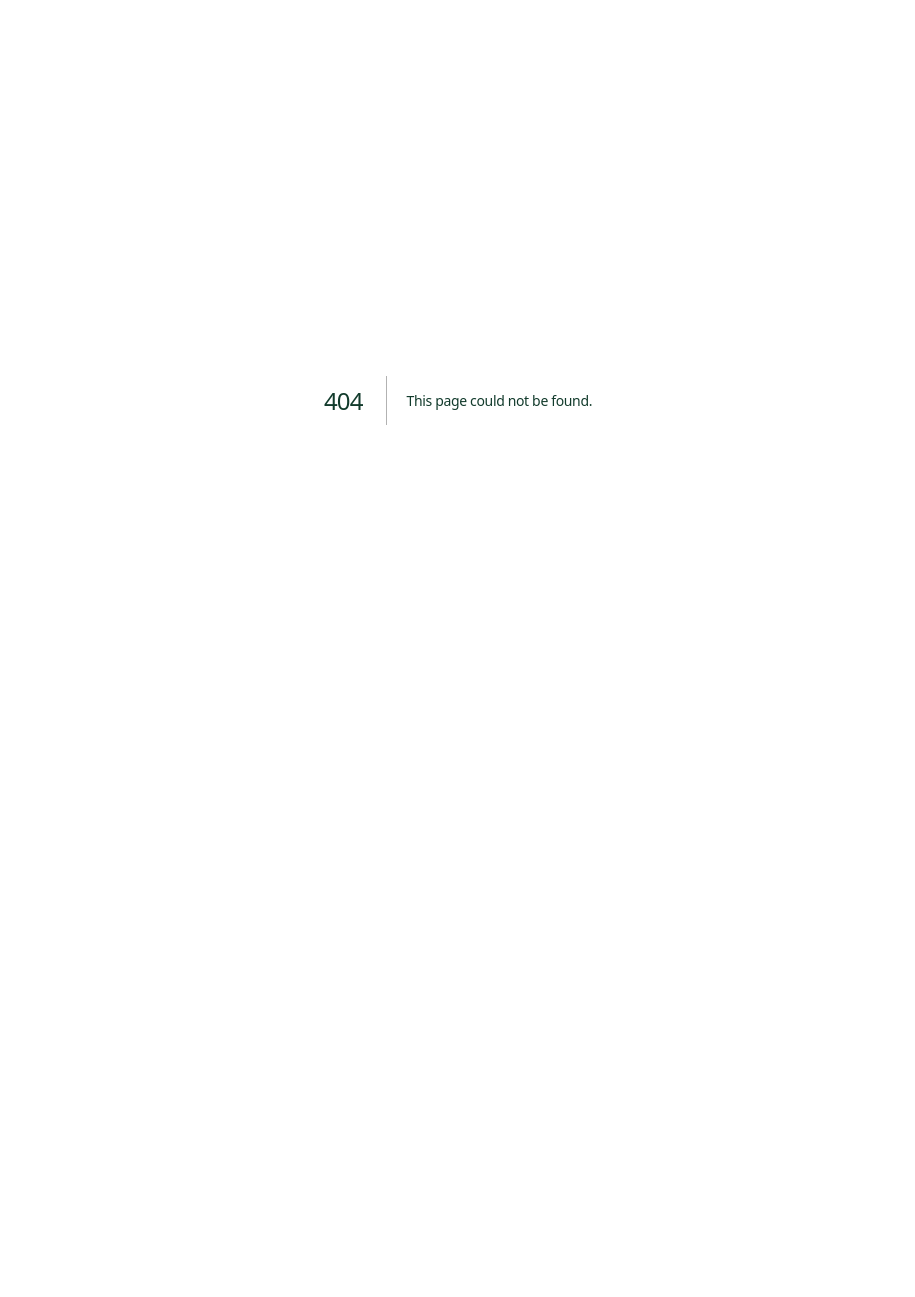
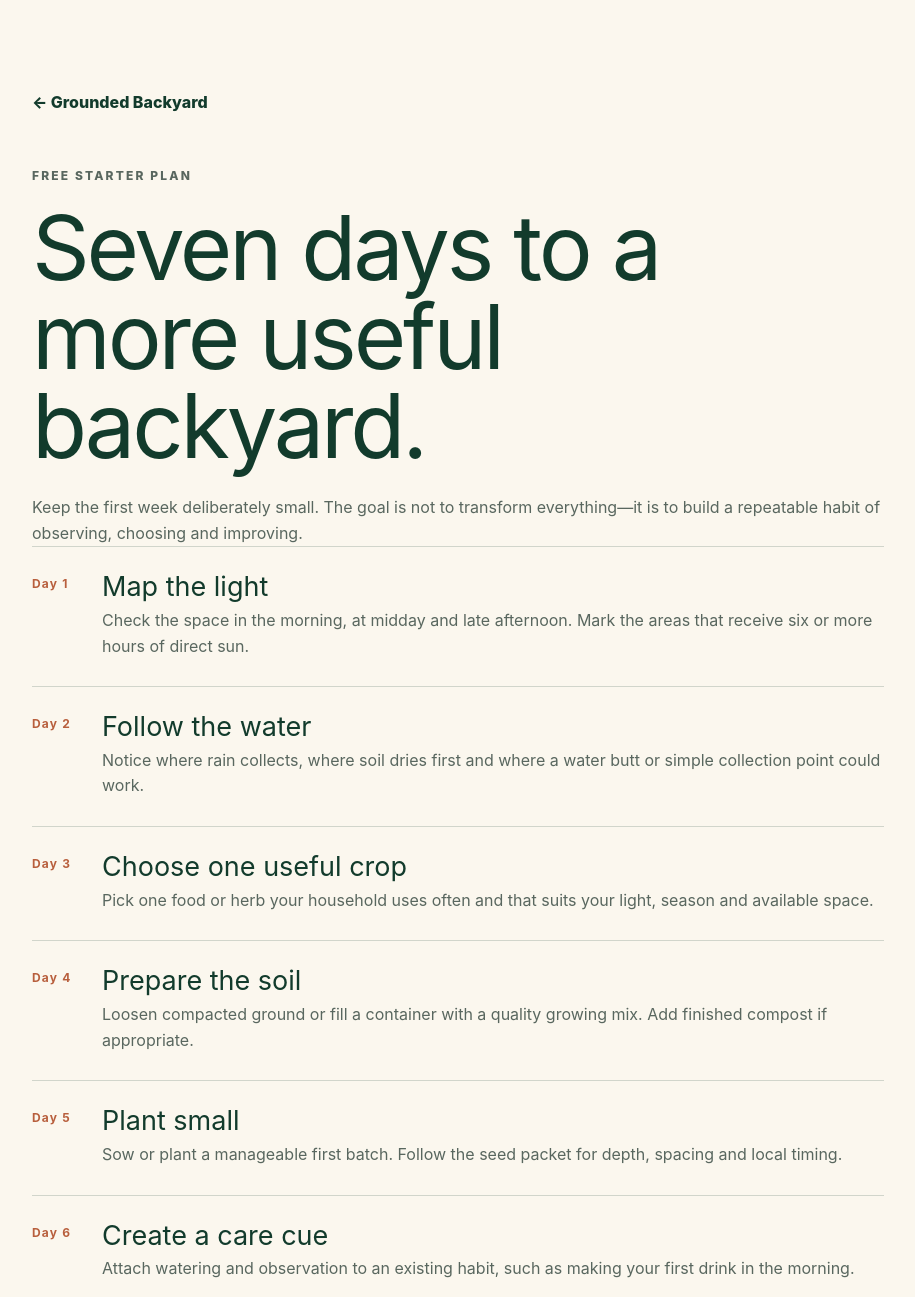
Before and after one commit to davidoctuk-ai/grounded-backyard-guide, a Next.js app: page /starter-plan in a window 1280 px wide. Before the commit this address had no page. Shown: the top 1297 px of the page, without its empty margins (182-1097 px from the left). Before the commit the page ends 800 px from the top, so only its background shows below. Built offline with nearby package versions, Linux system fonts and the light colour scheme.

Commit message:
Add Grounded starter-plan page

```diff
--- /dev/null
+++ b/app/starter-plan/page.tsx
@@ -0,0 +1,22 @@
+import Link from "next/link";
+
+const days = [
+  ["Day 1", "Map the light", "Check the space in the morning, at midday and late afternoon. Mark the areas that receive six or more hours of direct sun."],
+  ["Day 2", "Follow the water", "Notice where rain collects, where soil dries first and where a water butt or simple collection point could work."],
+  ["Day 3", "Choose one useful crop", "Pick one food or herb your household uses often and that suits your light, season and available space."],
+  ["Day 4", "Prepare the soil", "Loosen compacted ground or fill a container with a quality growing mix. Add finished compost if appropriate."],
+  ["Day 5", "Plant small", "Sow or plant a manageable first batch. Follow the seed packet for depth, spacing and local timing."],
+  ["Day 6", "Create a care cue", "Attach watering and observation to an existing habit, such as making your first drink in the morning."],
+  ["Day 7", "Review and record", "Write down what changed, what you noticed and the single next improvement worth making."],
+];
+
+export default function StarterPlan() {
+  return <main className="starter">
+    <Link className="back" href="/">← Grounded Backyard</Link>
+    <p className="eyebrow">Free starter plan</p><h1>Seven days to a more useful backyard.</h1>
+    <p>Keep the first week deliberately small. The goal is not to transform everything—it is to build a repeatable habit of observing, choosing and improving.</p>
+    <ol className="day-list">{days.map(([day,title,copy])=><li key={day}><strong>{day}</strong><div><h3>{title}</h3><p>{copy}</p></div></li>)}</ol>
+    <h2>What to do next</h2><p>Repeat the cycle for a second crop or a simple water-saving project. Expand only after the first routine is easy to maintain.</p>
+    <Link className="button button-primary" href="/#resources">Compare deeper resources →</Link>
+  </main>;
+}
```
